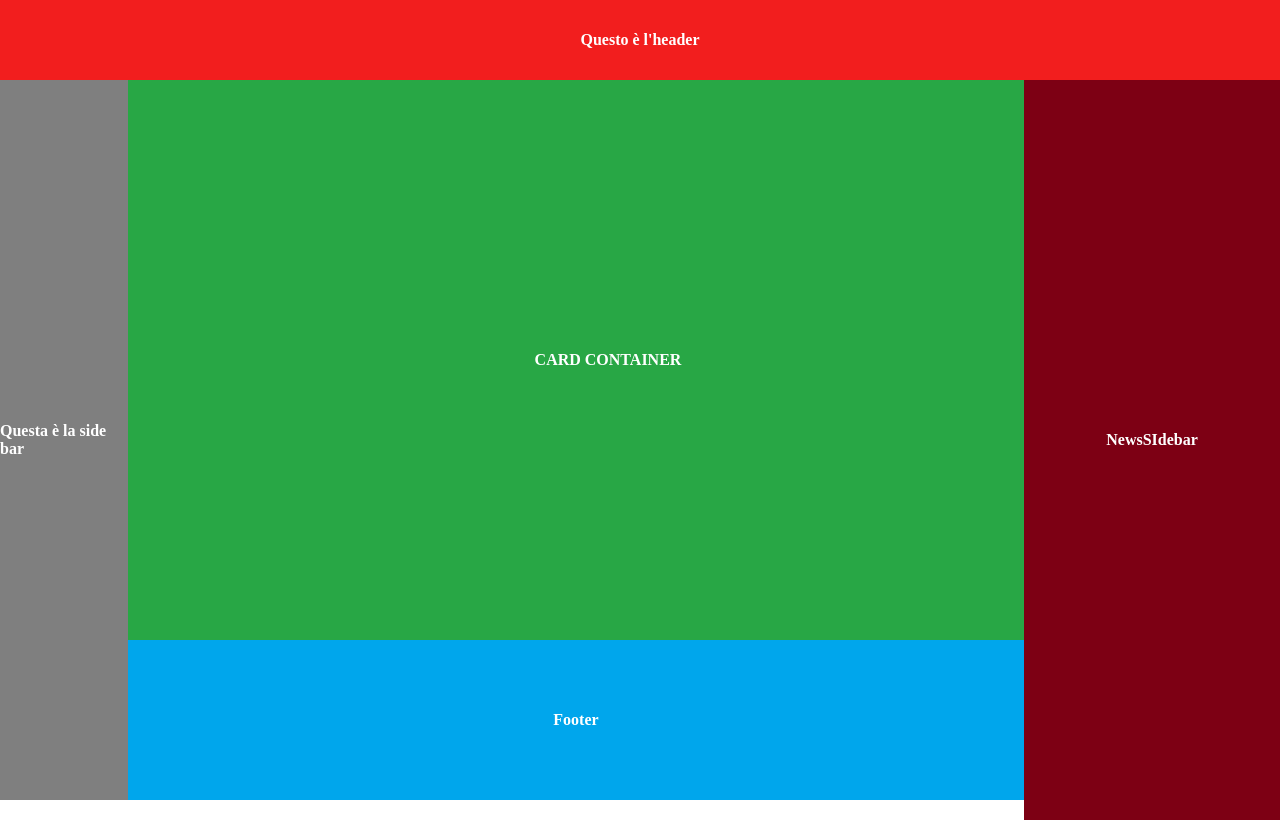
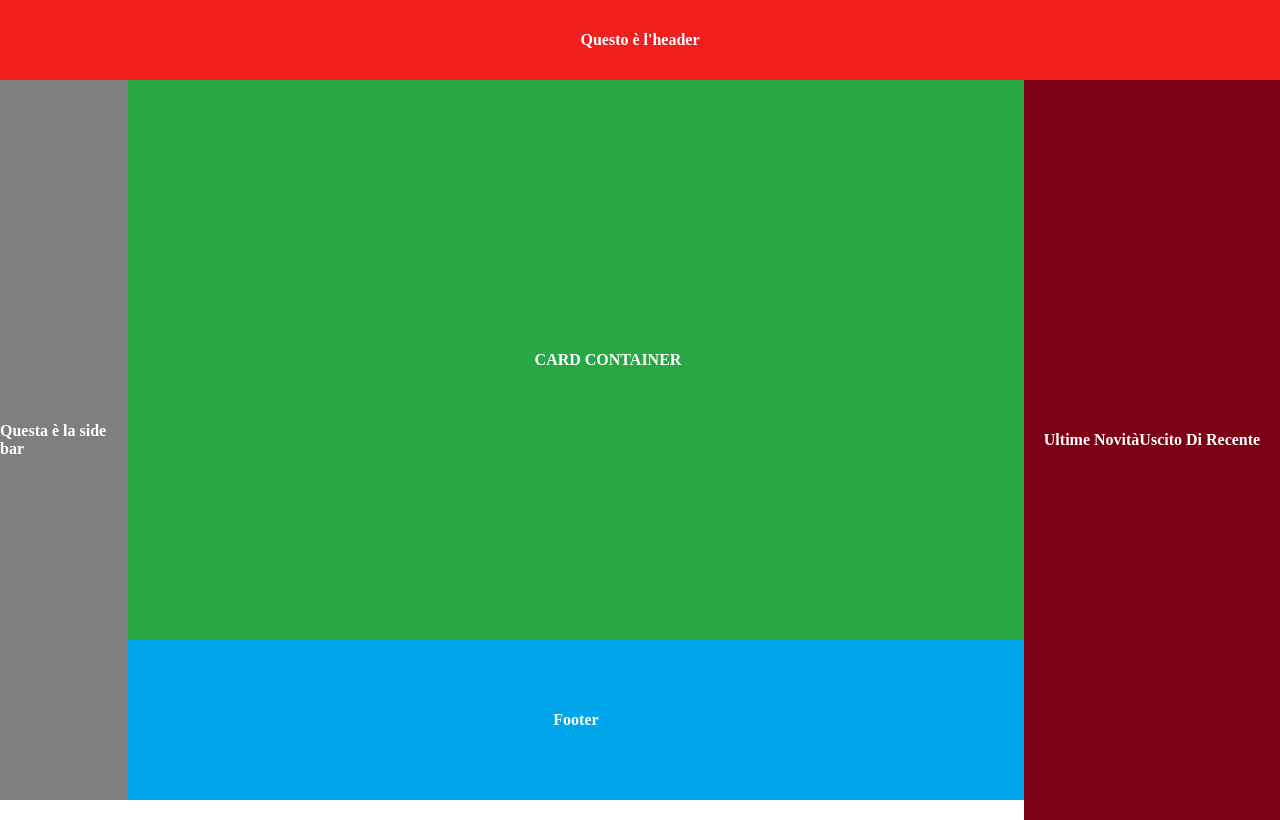
Before and after one commit to develhope/FS36-Team2-Project2, a React (Vite) app: page / in a window 1280 px wide. Built offline with nearby package versions, Linux system fonts and the light colour scheme.

Commit message:
creazione tre componenti della news sidebar

```diff
--- a/src/components/NewsSidebar.jsx
+++ b/src/components/NewsSidebar.jsx
@@ -1,9 +1,24 @@
-import React from 'react'
-import "./NewsSidebar.css"
+import React from "react";
+import "./NewsSidebar.css";
+import UltimeNovità from "./UltimeNovità";
+import ProssimiGiochi from "./ProssimiGiochi";
+import UscitoDiRecente from "./UscitoDiRecente";
 const NewsSidebar = () => {
   return (
-    <div className="news-sidebar">NewsSIdebar</div>
-  )
-}
+    <>
+      <div className="news-sidebar">
+        <div className="ultime_novità">
+          <UltimeNovità />
+        </div>
+        <div className="prossimi_giochi">
+          <ProssimiGiochi />
+        </div>
+        <div className="uscito_di_recente">
+          <UscitoDiRecente />
+        </div>
+      </div>
+    </>
+  );
+};
 
-export default NewsSidebar
+export default NewsSidebar;
--- /dev/null
+++ b/src/components/ProssimiGiochi.jsx
@@ -0,0 +1,4 @@
+export default function ProssimiGiochi() {
+  return;
+  <>Prossimi Giochi</>;
+}
--- /dev/null
+++ b/src/components/UltimeNovità.jsx
@@ -0,0 +1,3 @@
+export default function UltimeNovità() {
+  return <>Ultime Novità</>;
+}
--- /dev/null
+++ b/src/components/UscitoDiRecente.jsx
@@ -0,0 +1,3 @@
+export default function UscitoDiRecente() {
+  return <>Uscito Di Recente</>;
+}
```
